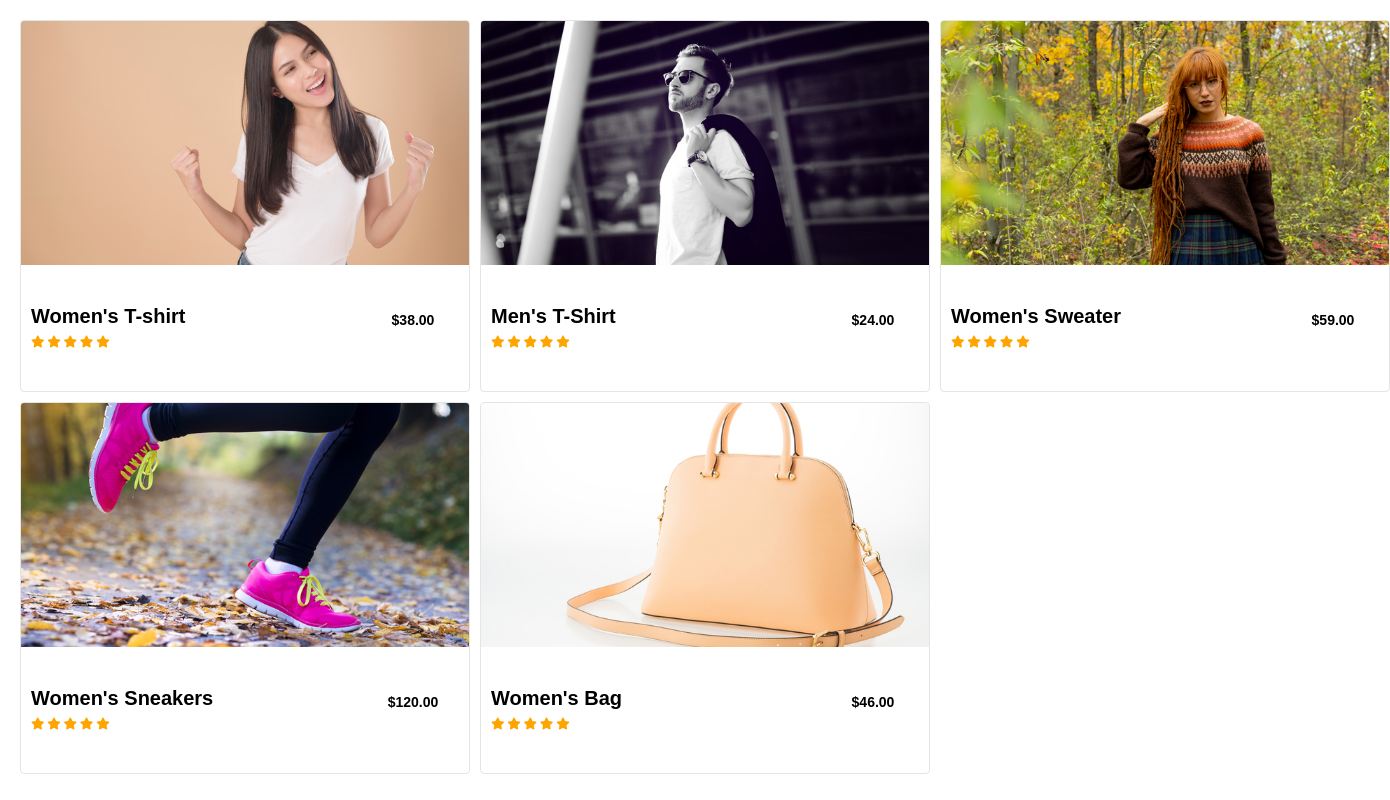
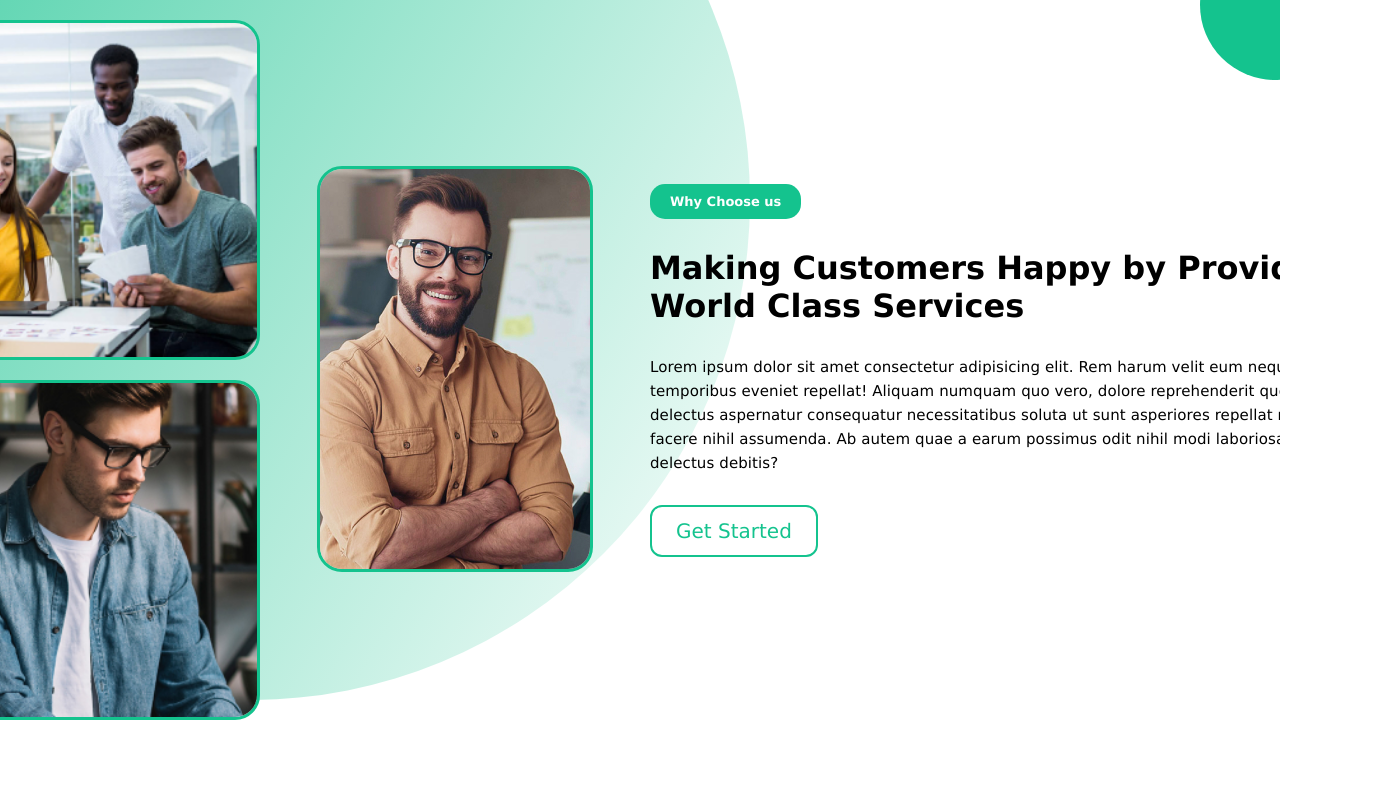
Before and after one commit to Phazerous/html-layouts, a plain HTML site: page index.html in a window 1280 px wide. Shown: the whole page, 1390 px wide, since content can reach past the window. Drawn offline with Linux system fonts and the light colour scheme.

Commit message:
@Project H8 @About Page @Done AMATEUR
v0.0.1

```diff
--- a/assets/style.css
+++ b/assets/style.css
@@ -9,78 +9,109 @@
 }
 
 body {
-  font-family: Arial, Helvetica, sans-serif;
-}
-
-h2 {
-  font-size: 2rem;
+  font-family: Verdana, Geneva, Tahoma, sans-serif;
 }
 
 h3 {
-  font-size: 1.4rem;
-  font-weight: 600;
+  font-size: 1.3rem;
 }
 
-.products {
-  padding: 2rem;
-  display: grid;
-  grid-template-columns: repeat(2, 45rem);
-  grid-template-rows: repeat(2, min-content);
-  gap: 1rem;
-
-  grid-auto-flow: column;
-  grid-auto-columns: 45rem;
+h1 {
+  font-size: 3.2rem;
 }
 
-.product {
-  border-radius: 0.4rem;
+p {
+  font-size: 1.5rem;
+  line-height: 2.4rem;
+  letter-spacing: 0.01rem;
+}
+
+.about {
+  display: grid;
+  grid-template-columns: repeat(4, 35rem);
+  grid-template-rows: repeat(2, 34rem);
+
+  place-content: center;
+
+  gap: 2rem;
+  grid-auto-flow: column;
+  padding: 2rem;
+
+  position: relative;
   overflow: hidden;
+}
 
-  border: 1px solid rgba(0 0 0 / 0.1);
+.about::before,
+.about::after {
+  border-radius: 50%;
+  content: '';
+  position: absolute;
+}
+
+.about::before {
+  height: 15rem;
+  width: 15rem;
+  background-color: #14c38e;
+
+  top: -7rem;
+  right: -7rem;
+}
+
+.about::after {
+  width: 100rem;
+  height: 100rem;
+
+  top: -30rem;
+  left: -25rem;
+  z-index: -1;
+
+  background-image: linear-gradient(
+    120deg,
+    hsla(162 81% 42% / 0.9),
+    hsla(162 81% 42% / 0)
+  );
+}
+
+.about .about__image:nth-child(3) {
+  grid-row: 1 / 3;
+
+  place-self: center;
+}
+
+.about__image img {
+  width: 100%;
+  height: 100%;
+  object-fit: cover;
+  object-position: top;
+  border-radius: 2.5rem;
+  border: 3px solid #14c38e;
+}
+
+.about__content {
+  grid-row: 1 / 3;
+  grid-column: 3 / 5;
+
+  place-self: center;
 
   display: grid;
-  grid-template-columns: repeat(4, 1fr);
-  grid-template-rows: repeat(6, 5.5rem);
-  row-gap: 0.8rem;
+  grid-template-rows: repeat(4, min-content);
+  row-gap: 3rem;
 }
 
-.product__title,
-.product__rating {
-  margin-left: 1rem;
+.about__mini-title {
+  padding: 1rem 2rem;
+  background-color: #14c38e;
+  color: #fff;
+  place-self: start;
+  border-radius: 1.5rem;
 }
 
-.product__image {
-  grid-row: 1 / 5;
-  grid-column: 1 / -1;
+.about__start {
+  text-decoration: none;
+  color: #14c38e;
+  border: 2px solid #14c38e;
+  place-self: start;
+  font-size: 2rem;
+  padding: 1.2rem 2.4rem;
+  border-radius: 1.2rem;
 }
-
-.product__image img {
-  height: 100%;
-  width: 100%;
-  object-fit: cover;
-}
-
-.product__title {
-  grid-row: 5 / 6;
-  grid-column: 1 / 4;
-  align-self: end;
-}
-
-.product__price {
-  grid-row: 5 / 6;
-  grid-column: 4 / 5;
-  align-self: end;
-  justify-self: center;
-}
-
-.product__rating {
-  grid-row: 6 / 7;
-  grid-column: 1 / 2;
-
-  align-self: start;
-}
-
-.fa-star {
-  color: #ffa500;
-  font-size: 1.2rem;
-}
--- a/index.html
+++ b/index.html
@@ -8,7 +8,7 @@
     <meta
       name="viewport"
       content="width=device-width, initial-scale=1.0" />
-    <title>Featured Products</title>
+    <title>About Page</title>
 
     <link
       rel="stylesheet"
@@ -22,106 +22,47 @@
       href="./assets/style.css" />
   </head>
   <body>
-    <section class="products">
-      <div class="product">
-        <figure class="product__image">
+    <section class="about">
+      <figure class="about__image">
         <img
-            src="./assets/images/t-shirt-women's.jpg"
-            alt="Women's T-shirt" />
+          src="./assets/images/about-1.jpg"
+          alt="About 1" />
       </figure>
 
-        <h2 class="product__title">Women's T-shirt</h2>
-
-        <div class="product__rating">
-          <i class="fa-solid fa-star"></i>
-          <i class="fa-solid fa-star"></i>
-          <i class="fa-solid fa-star"></i>
-          <i class="fa-solid fa-star"></i>
-          <i class="fa-solid fa-star"></i>
-        </div>
-
-        <h3 class="product__price">$38.00</h3>
-      </div>
-
-      <div class="product">
-        <figure class="product__image">
+      <figure class="about__image">
         <img
-            src="./assets/images/sneakers-women's.jpg"
-            alt="Women's Sneakers" />
+          src="./assets/images/about-2.jpg"
+          alt="About 2" />
       </figure>
 
-        <h2 class="product__title">Women's Sneakers</h2>
-
-        <div class="product__rating">
-          <i class="fa-solid fa-star"></i>
-          <i class="fa-solid fa-star"></i>
-          <i class="fa-solid fa-star"></i>
-          <i class="fa-solid fa-star"></i>
-          <i class="fa-solid fa-star"></i>
-        </div>
-
-        <h3 class="product__price">$120.00</h3>
-      </div>
-
-      <div class="product">
-        <figure class="product__image">
+      <figure class="about__image">
         <img
-            src="./assets/images/t-shirt-men's.jpg"
-            alt="Men's T-Shirt" />
+          src="./assets/images/about-3.jpg"
+          alt="About 3" />
       </figure>
 
-        <h2 class="product__title">Men's T-Shirt</h2>
+      <section class="about__content">
+        <h3 class="about__mini-title">Why Choose us</h3>
 
-        <div class="product__rating">
-          <i class="fa-solid fa-star"></i>
-          <i class="fa-solid fa-star"></i>
-          <i class="fa-solid fa-star"></i>
-          <i class="fa-solid fa-star"></i>
-          <i class="fa-solid fa-star"></i>
-        </div>
+        <h1 class="about__title">
+          Making Customers Happy by Providing World Class Services
+        </h1>
 
-        <h3 class="product__price">$24.00</h3>
-      </div>
+        <p class="about__para">
+          Lorem ipsum dolor sit amet consectetur adipisicing elit. Rem harum
+          velit eum neque, veniam temporibus eveniet repellat! Aliquam numquam
+          quo vero, dolore reprehenderit quod sed delectus aspernatur
+          consequatur necessitatibus soluta ut sunt asperiores repellat maiores
+          facere nihil assumenda. Ab autem quae a earum possimus odit nihil modi
+          laboriosam, delectus debitis?
+        </p>
 
-      <div class="product">
-        <figure class="product__image">
-          <img
-            src="./assets/images/bag-women's.jpg"
-            alt="Women's Bag" />
-        </figure>
-
-        <h2 class="product__title">Women's Bag</h2>
-
-        <div class="product__rating">
-          <i class="fa-solid fa-star"></i>
-          <i class="fa-solid fa-star"></i>
-          <i class="fa-solid fa-star"></i>
-          <i class="fa-solid fa-star"></i>
-          <i class="fa-solid fa-star"></i>
-        </div>
-
-        <h3 class="product__price">$46.00</h3>
-      </div>
-
-      <div class="product">
-        <figure class="product__image">
-          <img
-            src="./assets/images/sweater-women's.jpg"
-            alt="Women's Sweater" />
-        </figure>
-
-        <h2 class="product__title">Women's Sweater</h2>
-
-        <div class="product__rating">
-          <i class="fa-solid fa-star"></i>
-          <i class="fa-solid fa-star"></i>
-          <i class="fa-solid fa-star"></i>
-          <i class="fa-solid fa-star"></i>
-          <i class="fa-solid fa-star"></i>
-        </div>
-
-        <h3 class="product__price">$59.00</h3>
-      </div>
+        <a
+          href="#"
+          class="about__start"
+          >Get Started</a
+        >
+      </section>
     </section>
   </body>
 </html>
```
Also changed, not shown: assets/images/about-1.jpg (added), assets/images/about-2.jpg (added), assets/images/about-3.jpg (added), assets/images/bag-women's.jpg (deleted), assets/images/sneakers-women's.jpg (deleted), assets/images/sweater-women's.jpg (deleted), assets/images/t-shirt-men's.jpg (deleted), assets/images/t-shirt-women's.jpg (deleted). Lines whose indentation alone changed are shown as unchanged.
